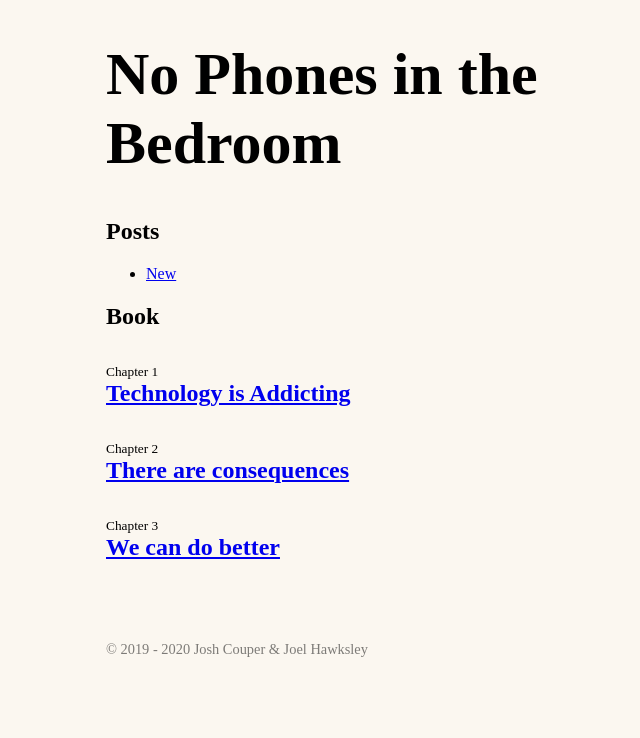
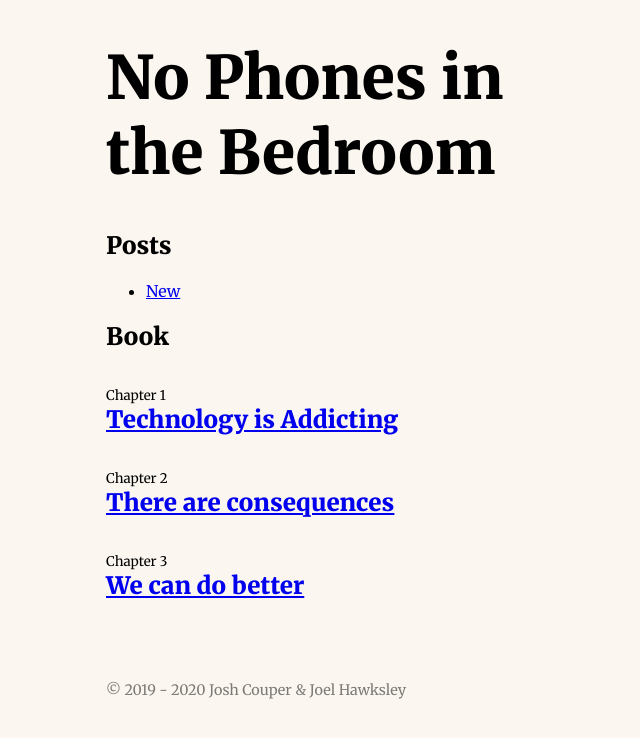
Before and after one commit to joelhawksley/no-phones-in-the-bedroom, a Jekyll site: the page built from index.html, in a window 1280 px wide. Shown: the top 738 px of the page, without its empty margins (284-924 px from the left). Built offline with Jekyll 4.4.1, drawn with Linux system fonts in a browser that asks for light colours.

Commit message:
add google font

```diff
--- a/_layouts/default.html
+++ b/_layouts/default.html
@@ -5,9 +5,11 @@
     <title>{{ page.title }}</title>
     <meta name="viewport" content="width=device-width, initial-scale=1">
     <meta name="robots" content="noindex" />
+    <link href="https://fonts.googleapis.com/css2?family=Merriweather:wght@400;900&display=swap" rel="stylesheet">
     <style>
       body {
         background-color: rgb(251, 247, 240);
+        font-family: 'Merriweather', serif;
         padding: 2.5rem;
         max-width: 500px;
         margin: 0 auto;
```
